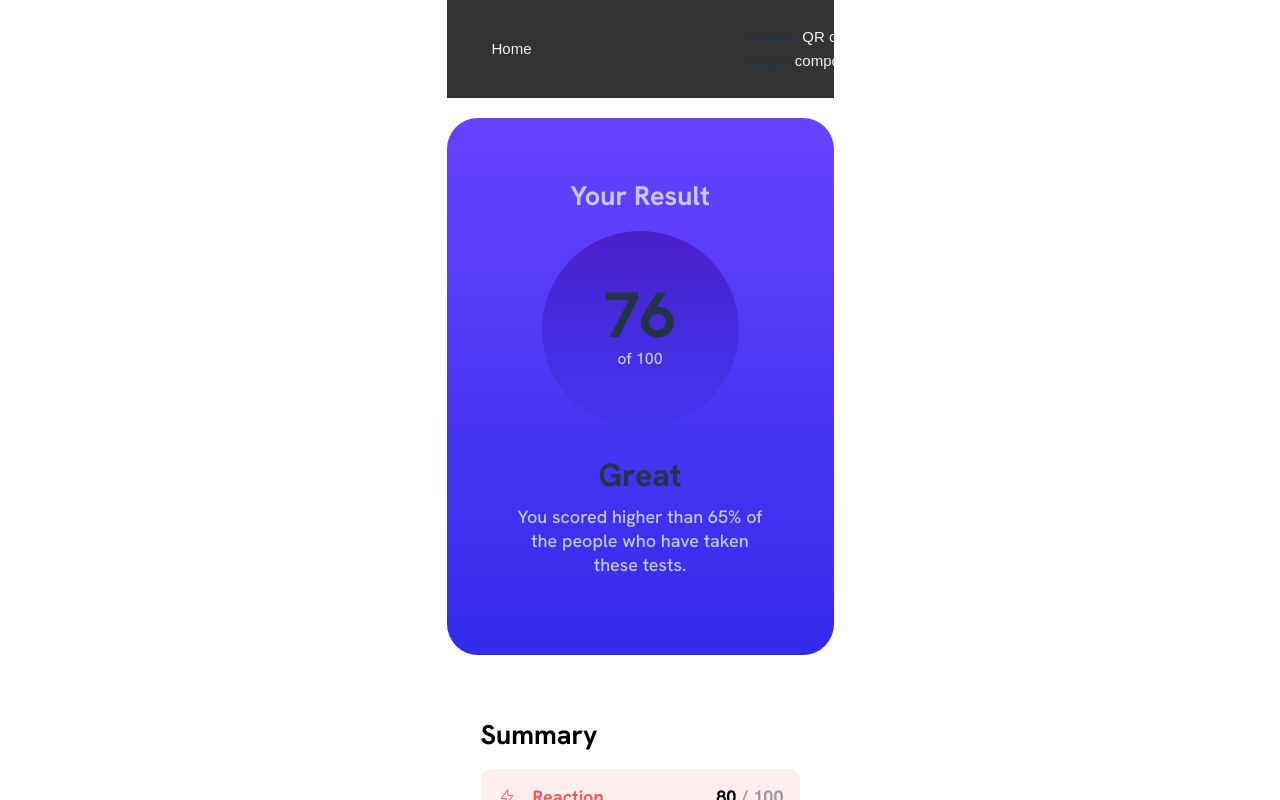
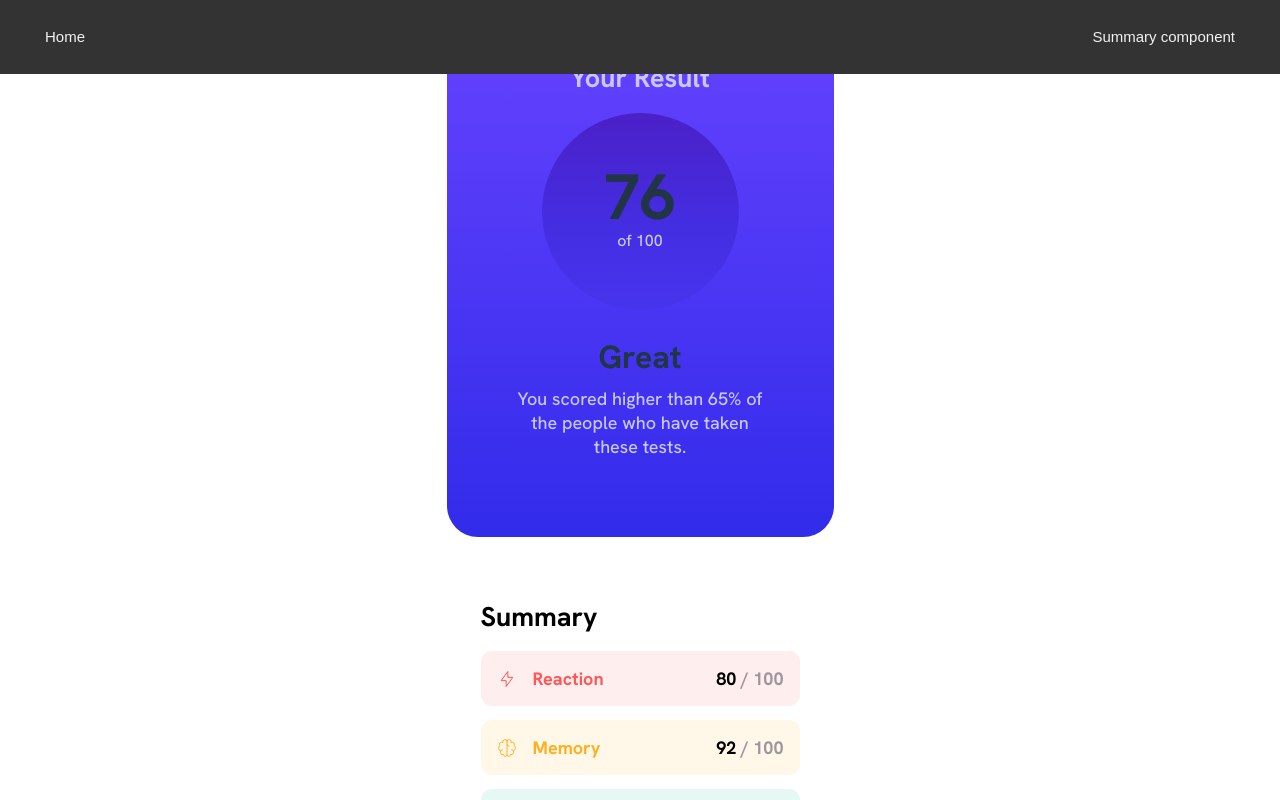
Before and after one commit to Pablosal/frontmentor-challenges, a React (Vite) app: page /summary-challenge in a window 1280 px wide. Shown: the top 800 px of the page. Built offline with nearby package versions, Linux system fonts and the light colour scheme.

Commit message:
add topbar

```diff
--- a/index.html
+++ b/index.html
@@ -8,6 +8,8 @@
   </head>
   <body>
     <div id="root"></div>
+    <div id="modal"></div>
+    <div id="backdrop"></div>
     <script type="module" src="/src/main.tsx"></script>
   </body>
 </html>
--- a/src/App.tsx
+++ b/src/App.tsx
@@ -20,7 +20,11 @@ function App() {
             path="QR-challenge"
             element={
               <React.Suspense fallback={<LoadingComponent />}>
-                <ProyectLayout Component={<QR />}></ProyectLayout>
+                <ProyectLayout
+                  Component={<QR />}
+                  source="https://www.frontendmentor.io/challenges/qr-code-component-iux_sIO_H"
+                  source_description="QR code component"
+                ></ProyectLayout>
               </React.Suspense>
             }
           />
@@ -28,7 +32,11 @@ function App() {
             path="summary-challenge"
             element={
               <React.Suspense fallback={<LoadingComponent />}>
-                <ProyectLayout Component={<Summary />}></ProyectLayout>
+                <ProyectLayout
+                  Component={<Summary />}
+                  source="https://www.frontendmentor.io/challenges/qr-code-component-iux_sIO_H"
+                  source_description="Summary component"
+                ></ProyectLayout>
               </React.Suspense>
             }
           />
--- /dev/null
+++ b/src/components/backdrop/Backdrop.scss
@@ -0,0 +1,9 @@
+.backdrop {
+  position: fixed;
+  width: 100vw;
+  height: 100vh;
+  background-color: rgba($color: #000000, $alpha: 0.3);
+  top: 0;
+  left: 0;
+  z-index: 30;
+}
--- /dev/null
+++ b/src/components/backdrop/Backdrop.tsx
@@ -0,0 +1,17 @@
+import { createPortal } from 'react-dom';
+import './Backdrop.scss';
+interface BackdropProps {
+  closeModal: () => void;
+}
+
+const BackdropBody = ({ closeModal }: BackdropProps) => {
+  return <div className="backdrop" onClick={closeModal}></div>;
+};
+
+const Backdrop = ({ closeModal }: BackdropProps) => {
+  return createPortal(
+    <BackdropBody closeModal={closeModal} />,
+    document.getElementById('backdrop') as HTMLElement
+  );
+};
+export default Backdrop;
--- /dev/null
+++ b/src/components/modal/Modal.tsx
@@ -0,0 +1,19 @@
+import * as React from 'react';
+import { createPortal } from 'react-dom';
+import './modal.scss';
+interface ModalProps {
+  children: React.ReactNode;
+}
+
+const ModalBody = ({ children }: ModalProps) => {
+  return <div className="modal">{children}</div>;
+};
+
+const Modal = ({ children }: ModalProps) => {
+  return createPortal(
+    <ModalBody children={children} />,
+    document.getElementById('modal') as HTMLElement
+  );
+};
+
+export default Modal;
--- a/src/components/proyect_layout/ProyectLayout.tsx
+++ b/src/components/proyect_layout/ProyectLayout.tsx
@@ -2,14 +2,17 @@ import * as React from 'react';
 import Topbar from '../topbar/Topbar';
 interface ProyectLayoutProps {
   Component: React.ReactNode;
+  source: string;
+  source_description: string;
 }
-const ProyectLayout = ({ Component }: ProyectLayoutProps) => {
+const ProyectLayout = ({
+  Component,
+  source,
+  source_description,
+}: ProyectLayoutProps) => {
   return (
     <div>
-      <Topbar
-        source="https://www.frontendmentor.io/challenges/qr-code-component-iux_sIO_H"
-        source_description="QR code component"
-      ></Topbar>
+      <Topbar source={source} source_description={source_description} />
       {Component}
     </div>
   );
--- a/src/components/topbar/Topbar.scss
+++ b/src/components/topbar/Topbar.scss
@@ -1,9 +1,14 @@
+@import 'react-image-gallery/styles/scss/image-gallery.scss';
 .topbar {
   overflow: hidden;
   background-color: #333;
   width: -webkit-fill-available;
   max-width: 100vw;
   display: flex;
+  position: fixed;
+  top: 0;
+  left: 0;
+  right: 0;
   justify-content: space-between;
   align-items: center;
   padding: 0 0 0 10px;
@@ -18,16 +23,12 @@
     transition-timing-function: linear;
 
     &:hover {
-      transform: scale(1.4);
+      transform: scale(1.2);
       color: white;
     }
   }
   &--proyectInfo {
     display: flex;
     justify-content: space-between;
-    width: 15%;
-    @media screen and (max-width: 425px) {
-      width: 50%;
-    }
   }
 }
--- a/src/components/topbar/Topbar.tsx
+++ b/src/components/topbar/Topbar.tsx
@@ -1,15 +1,20 @@
+import { useState } from 'react';
 import { Link } from 'react-router-dom';
 import './Topbar.scss';
+import ImageGallery from 'react-image-gallery';
+import Backdrop from '../backdrop/Backdrop';
+import Modal from '../modal/Modal';
 interface TopbarProps {
   source: string;
   source_description: string;
 }
+
 const Topbar = ({ source, source_description }: TopbarProps) => {
+  const [showImages, setShowImages] = useState(false);
   return (
     <nav className="topbar">
       <Link to="/">Home</Link>
       <div className="topbar--proyectInfo">
-        <span>Proyect Images</span>
         <a href={source} target="_blank">
           {source_description}
         </a>
```
Also changed, not shown: src/components/modal/modal.scss (added, +12 -0 lines).
